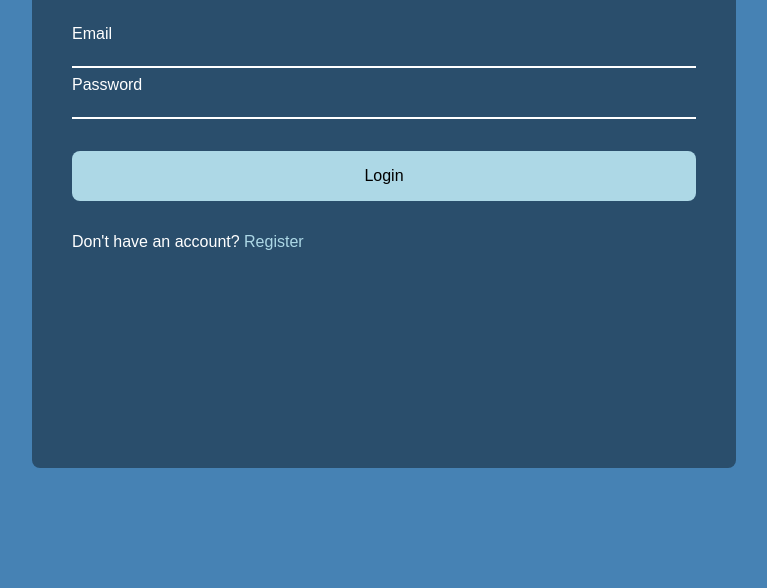
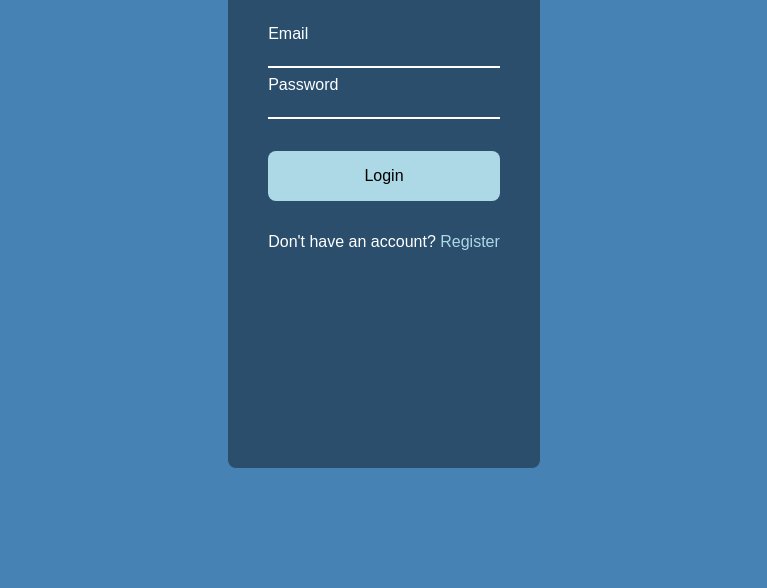
Before and after one commit to FevenSeyfu/50-projects-50-day-Feven, a plain HTML site: page form-input-wave/index.html in a window 1280 px wide. Shown: the part 212-800 px from the top of the page, without its empty margins (256-1023 px from the left). Drawn offline with Linux system fonts and the light colour scheme; a web font is replaced by a local one.

Commit message:
update container width

```diff
--- a/form-input-wave/style.css
+++ b/form-input-wave/style.css
@@ -28,7 +28,7 @@ body{
     color: #fff;
     display: flex;
     flex-direction: column;
-    width: 55vw;
+    width: 100%;
     height: 70vh;
     border-radius: 0.5rem;
     padding: 2.5rem;
```
